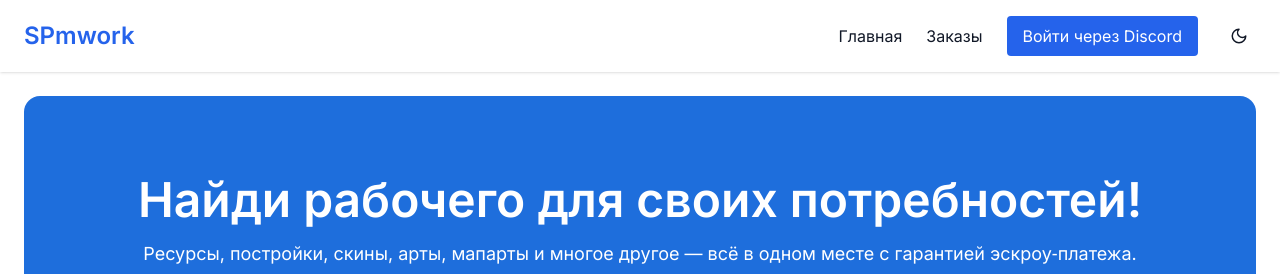
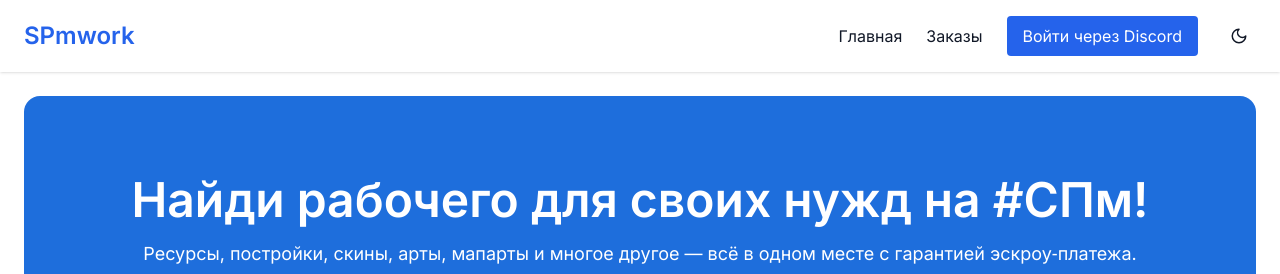
Before and after one commit to SlidrusForeal/SPmwork, a Next.js app: page / in a window 1280 px wide. Shown: the top 274 px of the page. Built offline with nearby package versions, Linux system fonts and the light colour scheme; no server answers; the database is empty.

Commit message:
аровое

```diff
--- a/pages/index.tsx
+++ b/pages/index.tsx
@@ -32,7 +32,7 @@ const Home: NextPage<HomeProps> = ({ orders }) => {
       {/* Hero */}
       <section className="bg-primary text-white py-20 px-6 text-center rounded-lg mb-16">
         <h1 className="text-4xl md:text-5xl font-bold mb-4">
-          Найди рабочего для своих потребностей!
+          Найди рабочего для своих нужд на #СПм!
         </h1>
         <p className="text-lg mb-8">
           Ресурсы, постройки, скины, арты, мапарты и многое другое — всё в одном
@@ -125,10 +125,10 @@ export const getServerSideProps: GetServerSideProps<HomeProps> = async () => {
     console.error("Ошибка при загрузке заказов:", error.message);
   }
 
-  const orders: Order[] = data ?? [];
-
   return {
-    props: { orders },
+    props: {
+      orders: data ?? [],
+    },
   };
 };
 
```
Also changed, not shown: public/bleiyar.webp (added), public/chernyar.webp (added).
